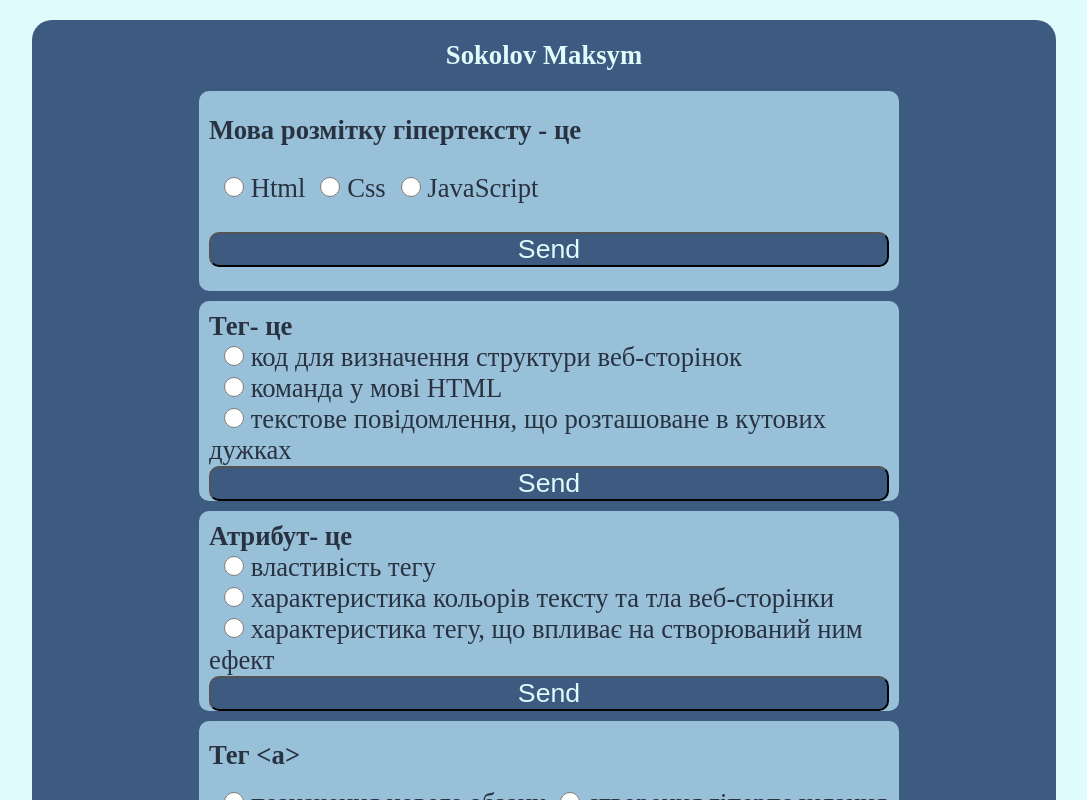
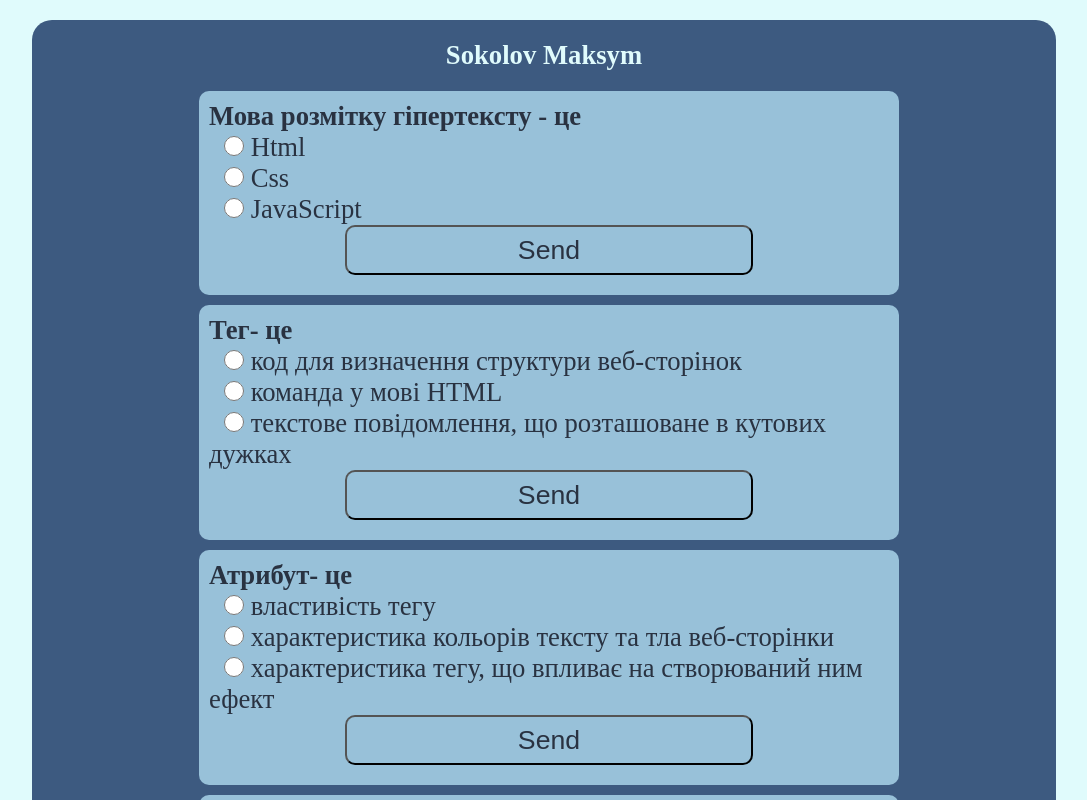
Before and after one commit to kotya748/PZ-2004-Metelap, a plain HTML site: page index.html in a window 1280 px wide. Shown: the whole page, without its empty margins (96-1183 px from the left). Drawn offline with Linux system fonts and the light colour scheme.

Commit message:
Andrii Pustovit: fix style.css again

```diff
--- a/style.css
+++ b/style.css
@@ -4,7 +4,7 @@
     --background-color: #e0fbfc;
     --font-color: #293241;
     --light-font-color: #e0fbfc;
-    --btn-color: #3d5a80;
+    --btn-color: #98c1d9;
 }
 
 * {
@@ -52,7 +52,7 @@
     flex-direction: column;
     justify-content: space-around;
     width: 700px;
-    height: 200px;
+    min-height: 200px;
     margin-bottom: 10px;
     margin-left: 10px;
     padding: 10px;
@@ -63,12 +63,16 @@
 .card__answers {
     display: flex;
     flex-wrap: wrap;
+    flex-direction: column;
 }
 
 button {
     background-color: var(--btn-color);
     border-radius: 10px;
-    color: var(--light-font-color);
+    width: 60%;
+    height: 50px;
+    align-self: center;
+    margin-bottom: 10px;
 }
 
 input {
```
